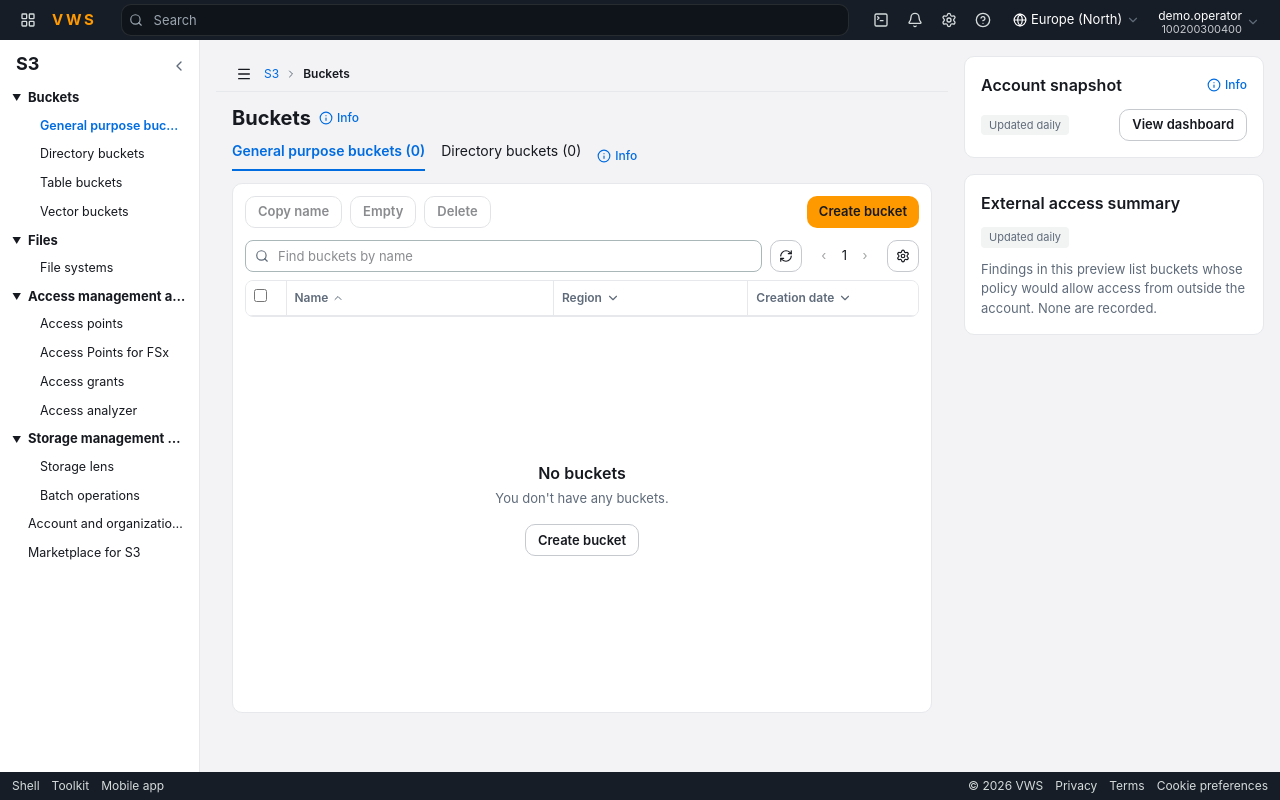
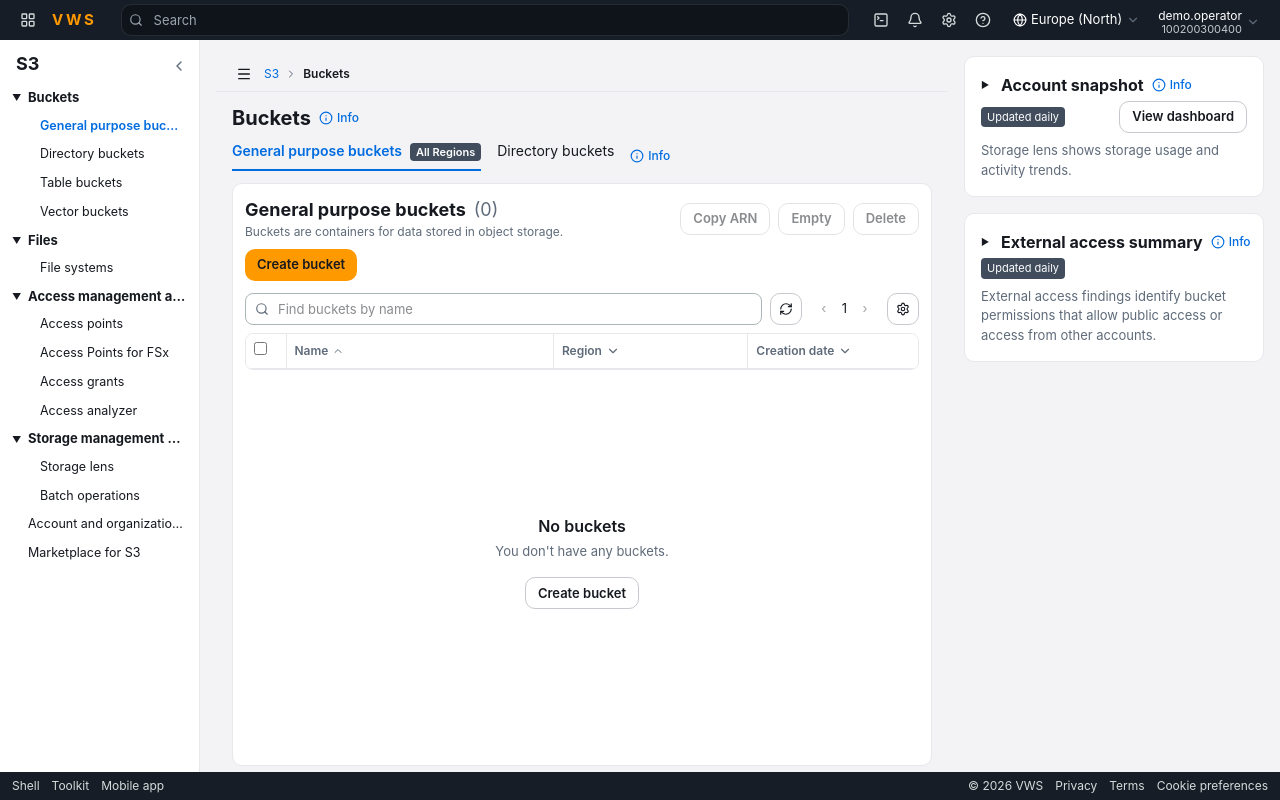
Before and after one commit to popododo0720/vws-console, a Next.js app: page /storage/buckets in a window 1280 px wide. Built offline with nearby package versions, Linux system fonts and the light colour scheme.

Commit message:
Match the buckets page header, actions and side cards to the reference
Show an All Regions badge on the general purpose tab and move the count
into the table card header. Replace Copy name with Copy ARN for a single
selected bucket. The two side cards collapse and start closed.

```diff
--- a/src/components/sites/console/buckets-view.tsx
+++ b/src/components/sites/console/buckets-view.tsx
@@ -1,6 +1,6 @@
 "use client";
 
-import { useMemo, useState } from "react";
+import { useMemo, useState, type ReactNode } from "react";
 import Link from "next/link";
 import { useRouter, useSearchParams } from "next/navigation";
 import type { Bucket } from "@/types/console";
@@ -21,6 +21,11 @@ import {
 import { cn } from "@/lib/utils";
 import { copyToClipboard } from "@/lib/clipboard";
 
+// The resource name scheme is not settled with vws-api yet. Keep it in one place.
+function bucketArn(name: string) {
+  return `arn:vws:s3:::${name}`;
+}
+
 export function BucketsView() {
   const api = useConsole();
   const router = useRouter();
@@ -31,6 +36,7 @@ export function BucketsView() {
   const [confirm, setConfirm] = useState("");
   const [blockedNames, setBlockedNames] = useState<string[]>([]);
   const [dash, setDash] = useState(false);
+  const [cards, setCards] = useState({ snapshot: false, access: false });
   const rows = useMemo(() => api.buckets.filter((item) => item.kind === tab), [api.buckets, tab]);
   const selected = rows.filter((item) => selectedIds.includes(item.name));
   const generalCount = api.buckets.filter((item) => item.kind === "general").length;
@@ -89,24 +95,32 @@ export function BucketsView() {
                 className={cn("border-b-2 pb-2", tab === "general" ? "border-[#006ce0] font-semibold text-[#006ce0]" : "border-transparent text-[#16191f]")}
                 onClick={() => setTab("general")}
               >
-                General purpose buckets ({generalCount})
+                General purpose buckets
+                <span className="ml-2 rounded bg-[#414d5c] px-1.5 py-0.5 text-[11px] font-semibold text-white">All Regions</span>
               </button>
               <button
                 type="button"
                 className={cn("border-b-2 pb-2", tab === "directory" ? "border-[#006ce0] font-semibold text-[#006ce0]" : "border-transparent text-[#16191f]")}
                 onClick={() => setTab("directory")}
               >
-                Directory buckets ({directoryCount})
+                Directory buckets
               </button>
               <InfoTip text="General purpose buckets are the default. Directory buckets are a separate list in this preview." />
             </div>
             <div className="mx-4 rounded-lg border border-[#e6e8eb] bg-white p-3">
               <div className="mb-3 flex flex-wrap items-center gap-2">
+                <div className="mr-auto">
+                  <h2 className="flex items-center gap-2 text-[18px] font-bold">
+                    {tab === "general" ? "General purpose buckets" : "Directory buckets"}
+                    <span className="font-normal text-[#5f6b7a]">({tab === "general" ? generalCount : directoryCount})</span>
+                  </h2>
+                  <p className="text-[12px] text-[#5f6b7a]">Buckets are containers for data stored in object storage.</p>
+                </div>
                 <OutlineButton
-                  disabled={selected.length === 0}
-                  onClick={() => void copyToClipboard(selected.map((item) => item.name).join("\n"), "buckets-view")}
+                  disabled={selected.length !== 1}
+                  onClick={() => void copyToClipboard(bucketArn(selected[0].name), "buckets-view")}
                 >
-                  Copy name
+                  Copy ARN
                 </OutlineButton>
                 <OutlineButton
                   disabled={selected.length === 0}
@@ -120,7 +134,7 @@ export function BucketsView() {
                 >
                   Delete
                 </OutlineButton>
-                <Link href="/storage/buckets/create" className={cn(orangeLinkClass, "ml-auto")}>
+                <Link href="/storage/buckets/create" className={orangeLinkClass}>
                   Create bucket
                 </Link>
               </div>
@@ -141,31 +155,34 @@ export function BucketsView() {
             </div>
           </div>
           <aside className="w-full shrink-0 space-y-4 xl:w-[300px]">
-            <section className="rounded-lg border border-[#e6e8eb] bg-white p-4">
-              <div className="flex items-center justify-between gap-2">
-                <h2 className="font-semibold">Account snapshot</h2>
-                <InfoTip text="Counts come from the records currently loaded in this session." />
-              </div>
-              <div className="mt-3 flex items-center justify-between gap-2">
-                <span className="rounded bg-[#f2f3f3] px-2 py-0.5 text-[11px] text-[#5f6b7a]">Updated daily</span>
-                <OutlineButton onClick={() => setDash((value) => !value)}>View dashboard</OutlineButton>
-              </div>
+            <SideCard
+              title="Account snapshot"
+              info="Counts come from the records currently loaded in this session."
+              open={cards.snapshot}
+              onToggle={() => setCards((value) => ({ ...value, snapshot: !value.snapshot }))}
+              action={<OutlineButton onClick={() => setDash((value) => !value)}>View dashboard</OutlineButton>}
+              summary="Storage lens shows storage usage and activity trends."
+            >
               {dash ? (
-                <dl className="mt-3 space-y-1 text-[13px]">
+                <dl className="space-y-1 text-[13px]">
                   <div className="flex justify-between"><dt>Buckets</dt><dd>{api.buckets.length}</dd></div>
                   <div className="flex justify-between"><dt>Instances in region</dt><dd>{api.instances.length}</dd></div>
                   <div className="flex justify-between"><dt>Volumes in region</dt><dd>{api.volumes.length}</dd></div>
                   <div className="flex justify-between"><dt>VPCs in region</dt><dd>{api.vpcs.length}</dd></div>
                 </dl>
-              ) : null}
-            </section>
-            <section className="rounded-lg border border-[#e6e8eb] bg-white p-4">
-              <h2 className="font-semibold">External access summary</h2>
-              <span className="mt-3 inline-block rounded bg-[#f2f3f3] px-2 py-0.5 text-[11px] text-[#5f6b7a]">Updated daily</span>
-              <p className="mt-3 text-[13px] text-[#5f6b7a]">
-                Findings in this preview list buckets whose policy would allow access from outside the account. None are recorded.
-              </p>
-            </section>
+              ) : (
+                <p className="text-[13px] text-[#5f6b7a]">Open the dashboard to see counts for this session.</p>
+              )}
+            </SideCard>
+            <SideCard
+              title="External access summary"
+              info="Findings list buckets whose policy would allow access from outside the account."
+              open={cards.access}
+              onToggle={() => setCards((value) => ({ ...value, access: !value.access }))}
+              summary="External access findings identify bucket permissions that allow public access or access from other accounts."
+            >
+              <p className="text-[13px] text-[#5f6b7a]">No findings are recorded.</p>
+            </SideCard>
           </aside>
         </div>
       </div>
@@ -212,3 +229,41 @@ export function BucketsView() {
     </Shell>
   );
 }
+
+function SideCard({
+  title,
+  info,
+  open,
+  onToggle,
+  action,
+  summary,
+  children,
+}: {
+  title: string;
+  info: string;
+  open: boolean;
+  onToggle: () => void;
+  action?: ReactNode;
+  summary: string;
+  children: ReactNode;
+}) {
+  return (
+    <section className="rounded-lg border border-[#e6e8eb] bg-white p-4">
+      <div className="flex items-start gap-2">
+        <div className="flex items-center gap-2">
+          <button type="button" className="flex items-center gap-2 text-left" aria-expanded={open} onClick={onToggle}>
+            <span aria-hidden className="w-3 text-[9px]">{open ? "▼" : "▶"}</span>
+            <h2 className="whitespace-nowrap font-bold">{title}</h2>
+          </button>
+          <InfoTip text={info} />
+        </div>
+      </div>
+      <div className="mt-1 flex items-center justify-between gap-2">
+        <span className="rounded bg-[#414d5c] px-1.5 py-0.5 text-[11px] text-white">Updated daily</span>
+        {action}
+      </div>
+      <p className="mt-2 text-[13px] text-[#5f6b7a]">{summary}</p>
+      {open ? <div className="mt-3 border-t border-[#e6e8eb] pt-3">{children}</div> : null}
+    </section>
+  );
+}
```
